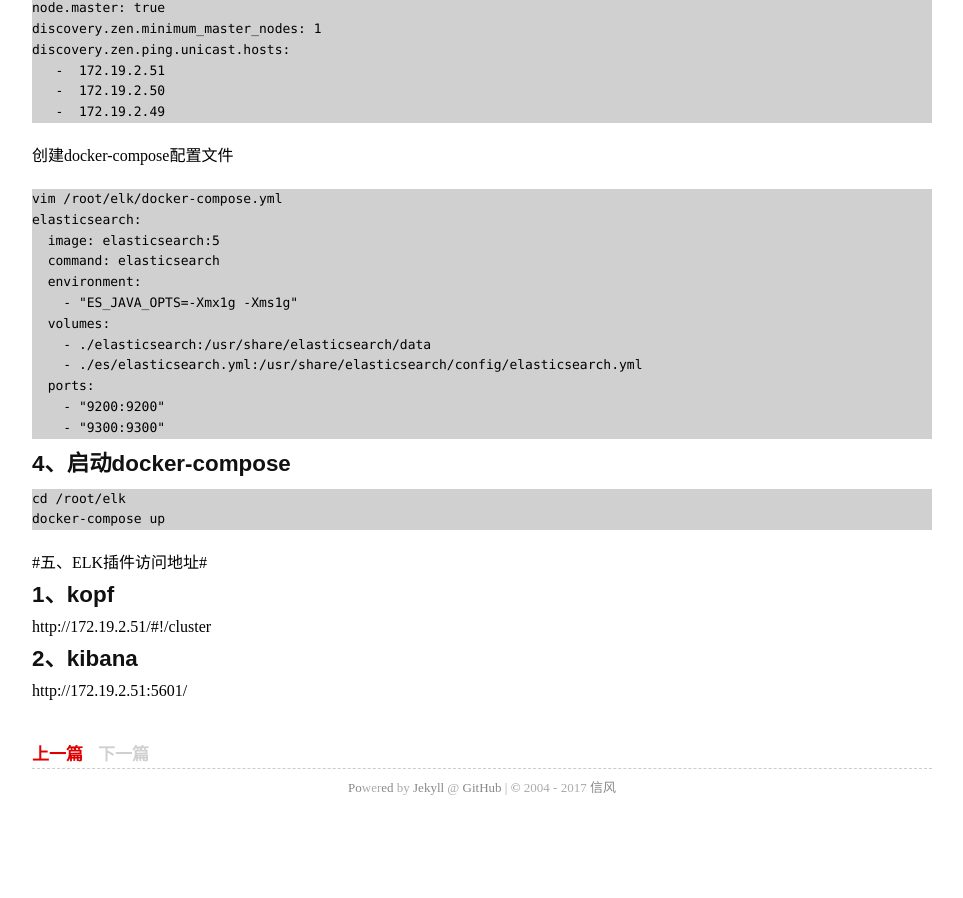
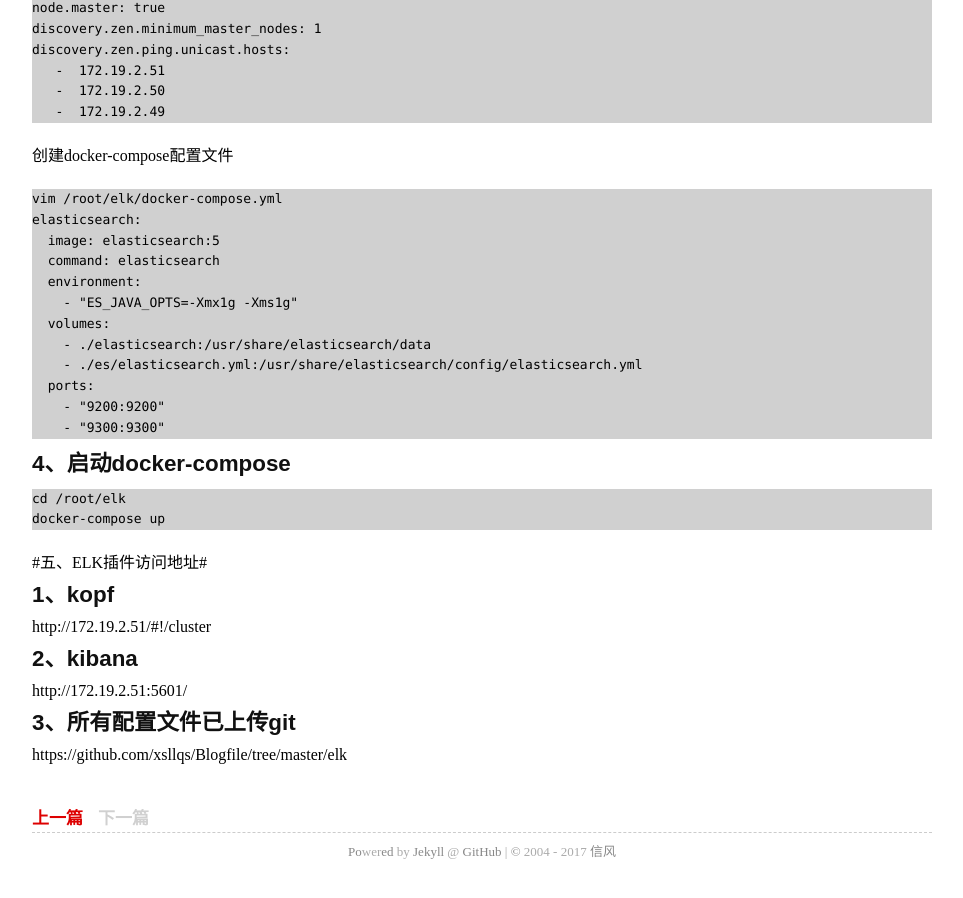
Before and after one commit to xsllqs/xsllqs.github.io, a Jekyll site: the page built from _posts/2017-02-06-docker-elk.md, in a window 1280 px wide and 900 px high, scrolled down 6630 px. Shown: the whole window, without its empty margins (158-1121 px from the left). Built offline with Jekyll 4.4.1, drawn with Linux system fonts in a browser that asks for light colours; comment, search, counter and statistics services are not loaded; before the commit the page ends 7466 px from its top, so only the background shows below that.

Commit message:
修改博客

```diff
--- a/_posts/2017-02-06-docker-elk.md
+++ b/_posts/2017-02-06-docker-elk.md
@@ -357,3 +357,7 @@
 ## 2、kibana ##
 
 http://172.19.2.51:5601/
+
+## 3、所有配置文件已上传git ##
+
+https://github.com/xsllqs/Blogfile/tree/master/elk
```
